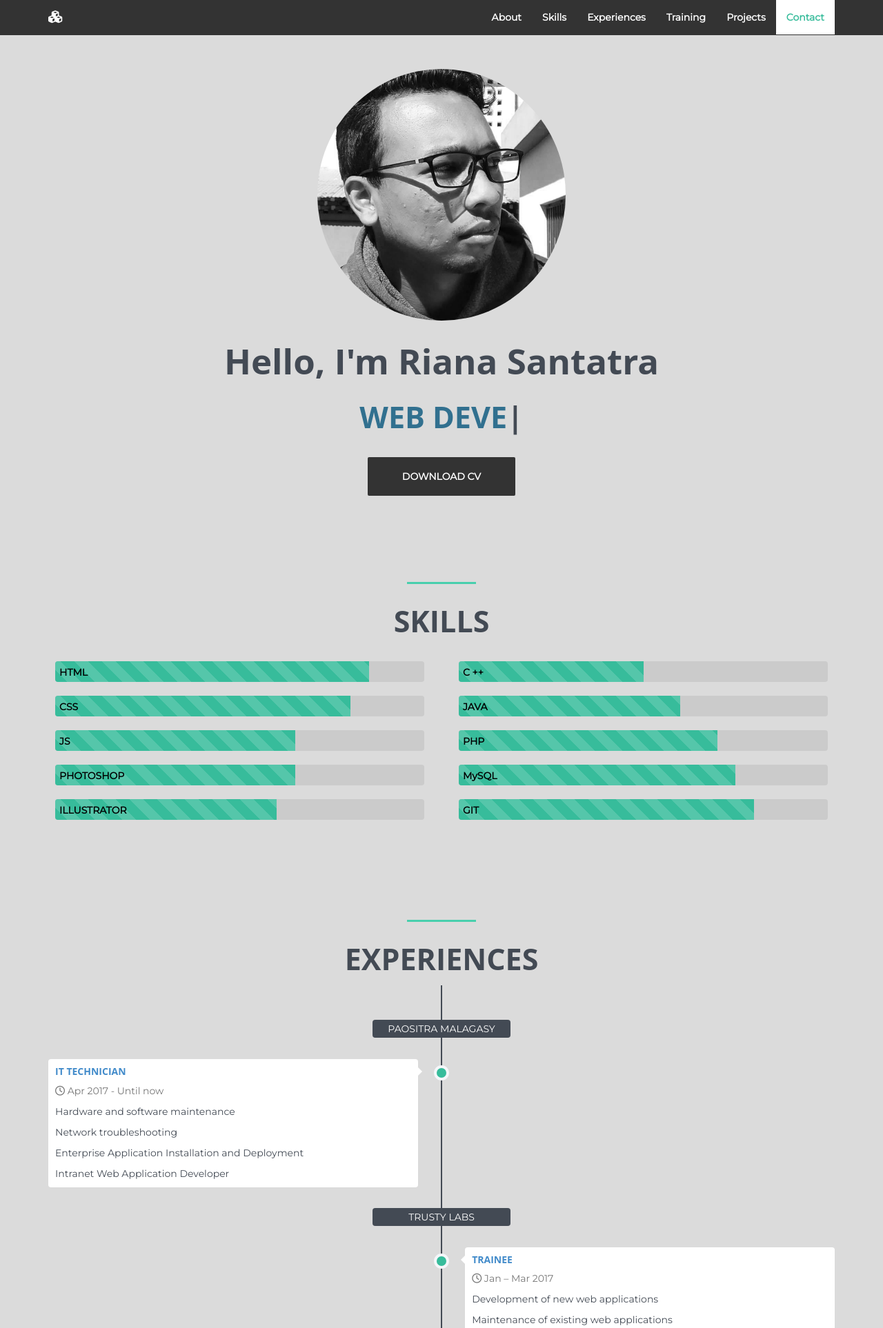
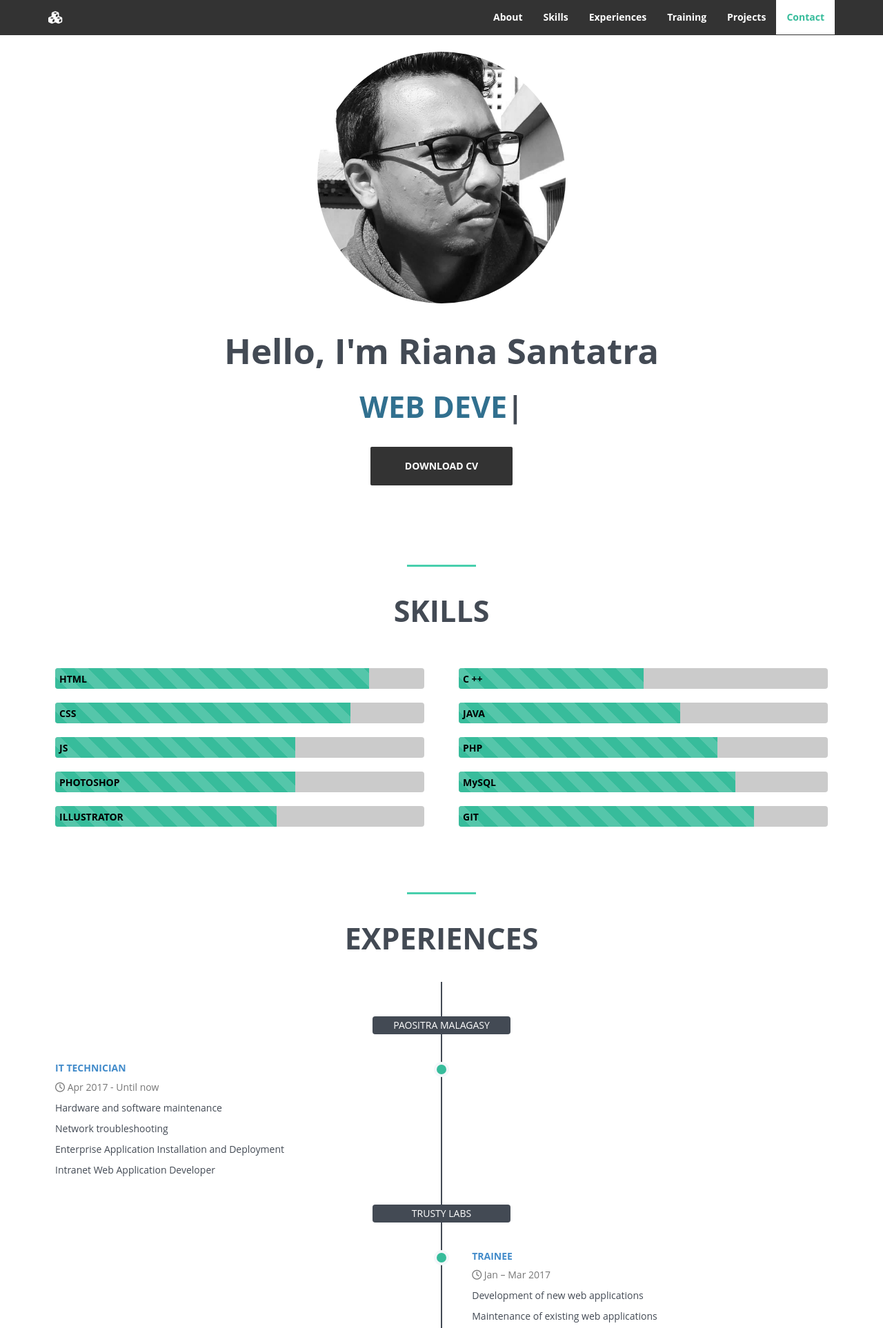
Before and after one commit to rianasantatra/Portfolio, a PHP site: page / in a window 1280 px wide. Shown: the top 1926 px of the page at 69% size. Run offline with PHP 8.4, Linux system fonts and the light colour scheme.

Commit message:
change padding

```diff
--- a/assets/css/custom.css
+++ b/assets/css/custom.css
@@ -4,8 +4,7 @@
 @import url("https://fonts.googleapis.com/css2?family=Montserrat&display=swap");
 
 body {
-  font-family: "Montserrat", sans-serif !important;
-  background-color: #dbdbdb;
+  font-family: "Montserrat", sans-serif;
 }
 
 a {
@@ -23,11 +22,13 @@ img {
 }
 
 section {
-  padding: 45px 0 80px 0;
+  padding: 30px 0 45px 0;
 }
 
 section .heading {
   text-align: center;
+  margin-top: 40px;
+  margin-bottom: 40px;
 }
 
 section .heading h2 {
@@ -83,7 +84,7 @@ section .heading h2 {
 ** about  **
 **/
 #about {
-  padding-top: 100px;
+  padding-top: 75px;
 }
 
 .profile-pic {
```
